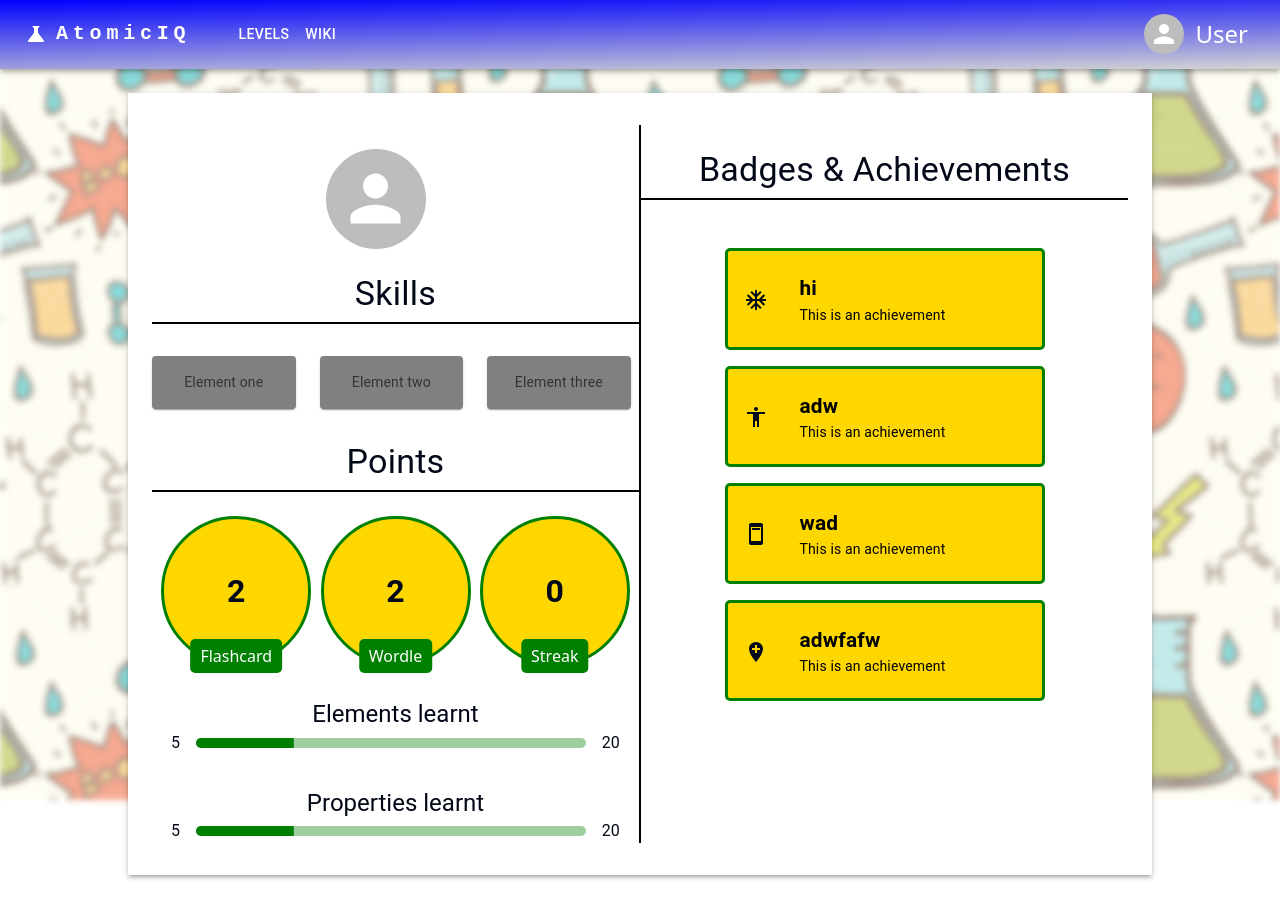
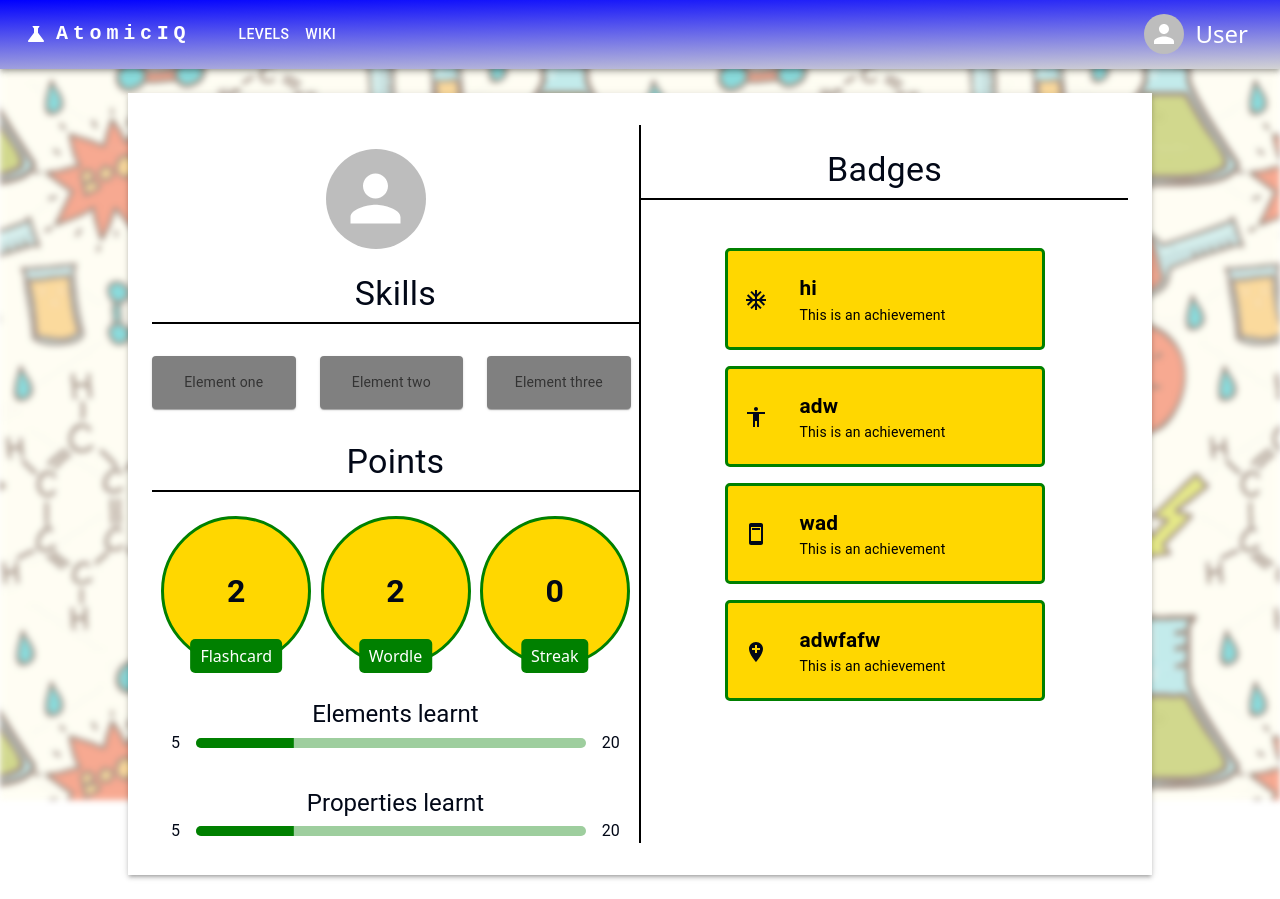
Before and after one commit to swu628/se701-project-React-AtomicIQ, a React (Vite) app in the folder Frontend/: page /profile in a window 1280 px wide. Built offline with nearby package versions, Linux system fonts and the light colour scheme.

Commit message:
updated badges title

```diff
--- a/Frontend/src/Pages/Profile.tsx
+++ b/Frontend/src/Pages/Profile.tsx
@@ -70,7 +70,7 @@ export default function Profile() {
         sx={{ flex: 5, display: "flex", flexDirection: "column", marginTop: 3 }}
       >
         <Typography variant="h4" sx={{ alignSelf: "center" }}>
-          Badges & Achievements
+          Badges
         </Typography>
         <Divider
           sx={{ borderBottomWidth: 2, borderColor: "black", marginY: 1 }}
```
